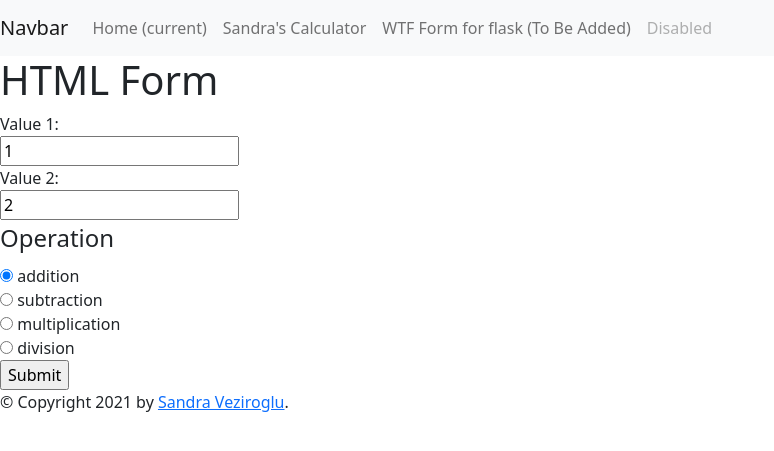
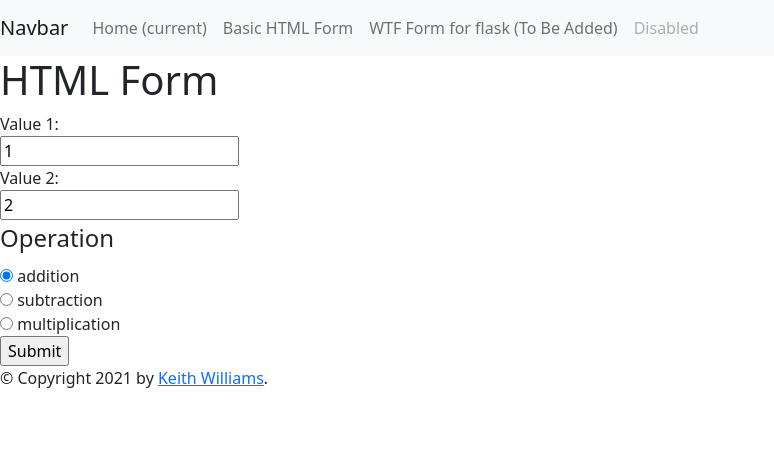
Before and after one commit to sveziroglu/Project3_Flask, a Flask app: template app/templates/calculator.html in a window 1280 px wide. Shown: the top 451 px of the page, without its empty margins (0-774 px from the left). Run offline with Flask 2, Linux system fonts and the light colour scheme; the template is opened without the code that fills it, so the values that code supplies are empty; parts of the project's set-up code (start-up, migrations or seed data) failed here and were passed over.

Commit message:
added code

```diff
--- a/app/templates/base.html
+++ b/app/templates/base.html
@@ -28,7 +28,7 @@
                 <a class="nav-link" href="/">Home <span class="sr-only">(current)</span></a>
             </li>
             <li class="nav-item">
-                <a class="nav-link" href="/calculator">Sandra's Calculator</a>
+                <a class="nav-link" href="/calculator">Basic HTML Form</a>
             </li>
             <li class="nav-item">
                 <a class="nav-link" href="#">WTF Form for flask (To Be Added)</a>
@@ -50,7 +50,7 @@
 
 <div id="footer">
     {% block footer %}
-        &copy; Copyright 2021 by <a href="#">Sandra Veziroglu</a>.
+        &copy; Copyright 2021 by <a href="#">Keith Williams</a>.
     {% endblock %}
 </div>
 </body>
--- a/app/templates/calculator.html
+++ b/app/templates/calculator.html
@@ -31,10 +31,6 @@
             <input type="radio" name="operation" id="multiplication" value="multiplication">
             <label for="multiplication">multiplication</label>
           </div>
-            <div>
-            <input type="radio" name="operation" id="division" value="division">
-            <label for="division">division</label>
-          </div>
         </fieldset>
 
         <input type="submit" value="Submit">
```
Also changed, not shown: readme.md.
